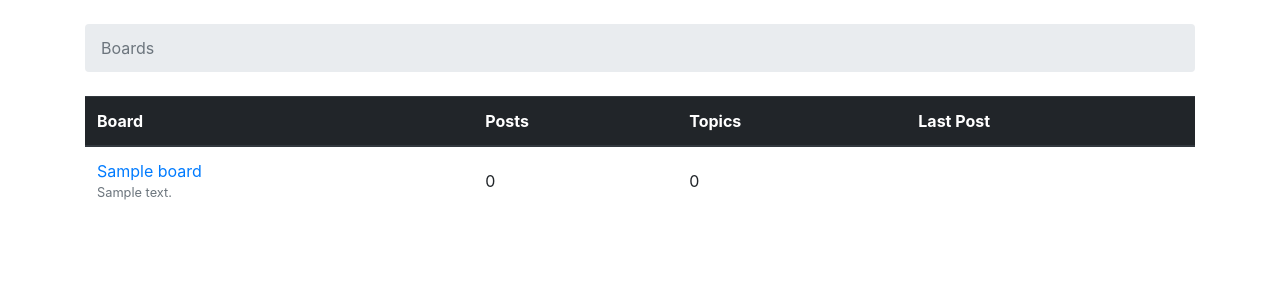
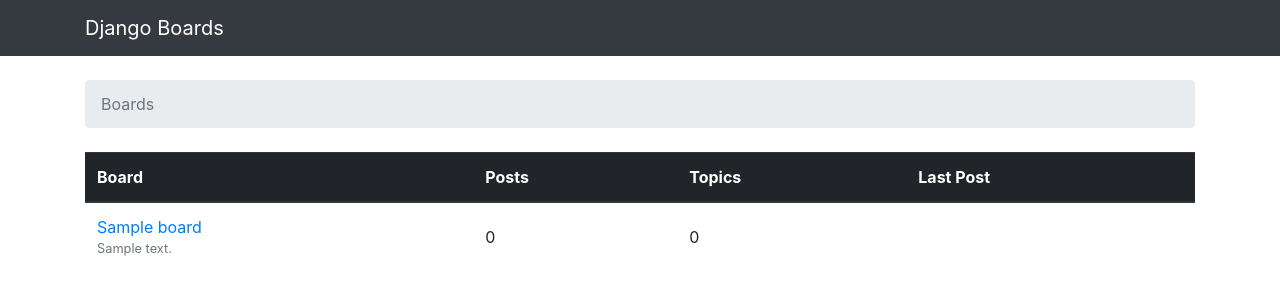
Before and after one commit to hari-testpress/project-forum, a Django app: page / in a window 1280 px wide. Shown: the top 300 px of the page. Run offline with Django 3.2, Linux system fonts and the light colour scheme; tables that the repository leaves empty hold one stand-in row (values such as "Sample post"); some libraries are stand-ins or nearby versions.

Commit message:
Include navbar in the base template

```diff
--- a/myproject/templates/base.html
+++ b/myproject/templates/base.html
@@ -6,6 +6,11 @@
     <link rel="stylesheet" href="{% static 'css/bootstrap.min.css' %}">
   </head>
   <body>
+    <nav class="navbar navbar-expand-lg navbar-dark bg-dark">
+        <div class="container">
+          <a class="navbar-brand" href="{% url 'index' %}">Django Boards</a>
+        </div>
+    </nav>
     <div class="container">
       <ol class="breadcrumb my-4">
         {% block breadcrumb %}
```
